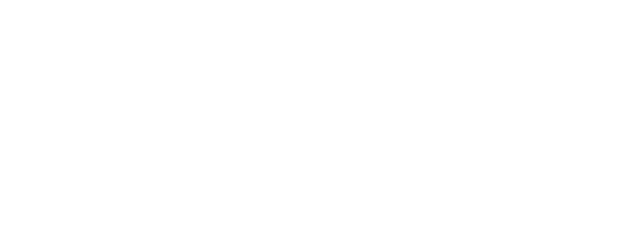
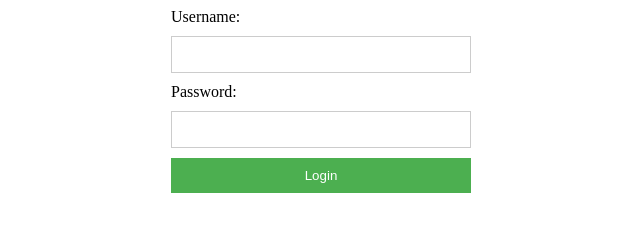
Before and after one commit to TANUJ800/autopark, a plain HTML site: page login.html in a window 1280 px wide. Shown: the whole page, without its empty margins (319-959 px from the left). Drawn offline with Linux system fonts and the light colour scheme.

Commit message:
modified

```diff
--- a/login.html
+++ b/login.html
@@ -0,0 +1,50 @@
+<!DOCTYPE html>
+<html lang="en">
+<head>
+    <meta charset="UTF-8">
+    <meta name="viewport" content="width=device-width, initial-scale=1.0">
+    <title>Document</title>
+</head>
+<body>
+    <form action="/login" method="POST">
+        <label for="username">Username:</label>
+        <input type="text" id="username" name="username" required>
+
+        <label for="password">Password:</label>
+        <input type="password" id="password" name="password" required>
+
+        <button type="submit">Login</button>
+    </form>
+    <style>
+    form {
+        display: flex;
+        flex-direction: column;
+        max-width: 300px;
+        margin: auto;
+    }
+
+    input {
+        margin: 10px 0;
+        padding: 10px;
+        border: 1px solid #ccc;
+    }
+
+    button {
+        padding: 10px;
+        background-color: #4CAF50;
+        color: white;
+        border: none;
+        cursor: pointer;
+    }
+    </style>
+    <script>
+        // Example using Express.js
+app.post('/login', (req, res) => {
+    const { username, password } = req.body;
+    // Validate credentials
+    // If valid, create session and redirect
+    // If invalid, send error message
+});
+    </script>
+</body>
+</html>
```
Also changed, not shown: index.html (+7 -7 lines).
